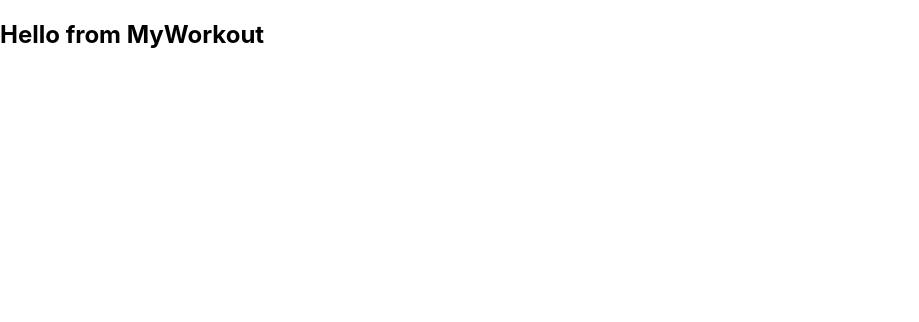
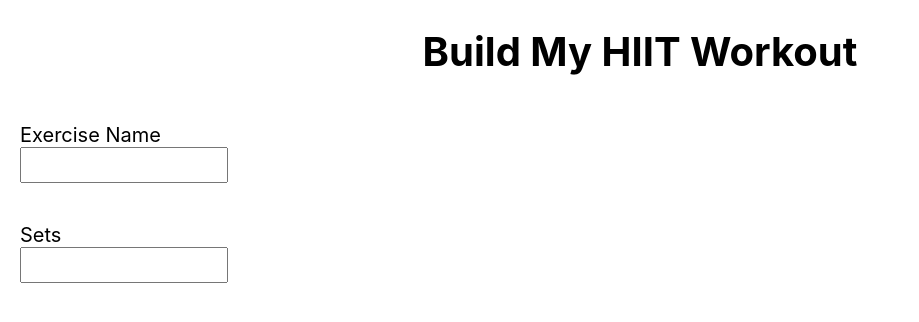
Before and after one commit to sunnypatel93/my-hiit-workout-timer, a React (Create React App) app: page /my-workout in a window 1280 px wide. Shown: the top 322 px of the page, without its empty margins (0-919 px from the left). Built offline with nearby package versions, Linux system fonts and the light colour scheme.

Commit message:
Adding forms

```diff
--- /dev/null
+++ b/src/components/InputWithLabel/InputWithLabel.js
@@ -0,0 +1,23 @@
+import React, {PureComponent} from 'react'
+import PropTypes from 'prop-types'
+
+export default class InputWithLabel extends PureComponent {
+
+  static props = {
+    labelText: PropTypes.string,
+    inputType: PropTypes.oneOf(['text', 'number'])
+  }
+  render(){
+    return(
+      <div className='input-with-label-wrapper'>
+        <label>
+          {this.props.labelText}
+
+          <br />
+          <input type={this.props.inputType} />
+          </label>
+
+      </div>
+    )
+  }
+}
--- /dev/null
+++ b/src/components/InputWithLabel/index.js
@@ -0,0 +1 @@
+export { default } from './InputWithLabel'
--- a/src/pages/MyWorkout/MyWorkout.js
+++ b/src/pages/MyWorkout/MyWorkout.js
@@ -1,9 +1,24 @@
 import React, {PureComponent} from 'react'
+import InputWithLabel from '../../components/InputWithLabel'
+import './MyWorkout.scss'
 
 export default class MyWorkout extends PureComponent {
   render(){
     return(
-      <h2> Hello from MyWorkout </h2>
+      <div>
+        <h1> Build My HIIT Workout </h1>
+        <form>
+          <InputWithLabel
+              labelText='Exercise Name'
+              inputType='text'
+            />
+             <InputWithLabel
+              labelText='Sets'
+              inputType='number'
+            />
+        </form>
+
+      </div>
     )
   }
 }
--- a/src/pages/MyWorkout/MyWorkout.scss
+++ b/src/pages/MyWorkout/MyWorkout.scss
@@ -0,0 +1,17 @@
+h1 {
+    font-size: 40px;
+    text-align: center;
+}
+
+label {
+    font-size: 20px;
+}
+
+input {
+    width: 200px;
+    height: 30px;
+}
+
+.input-with-label-wrapper {
+    padding: 20px;
+}
```
Also changed, not shown: src/components/InputWithLabel/InputWithLabel.scss (added).
